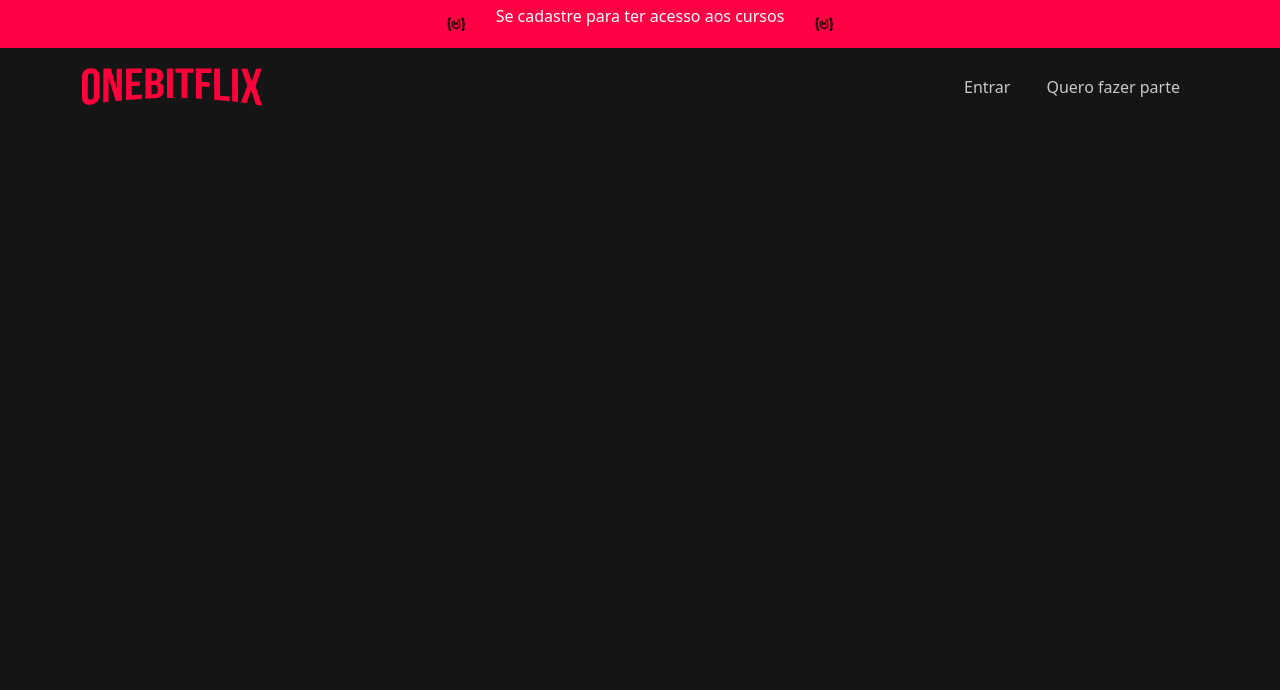
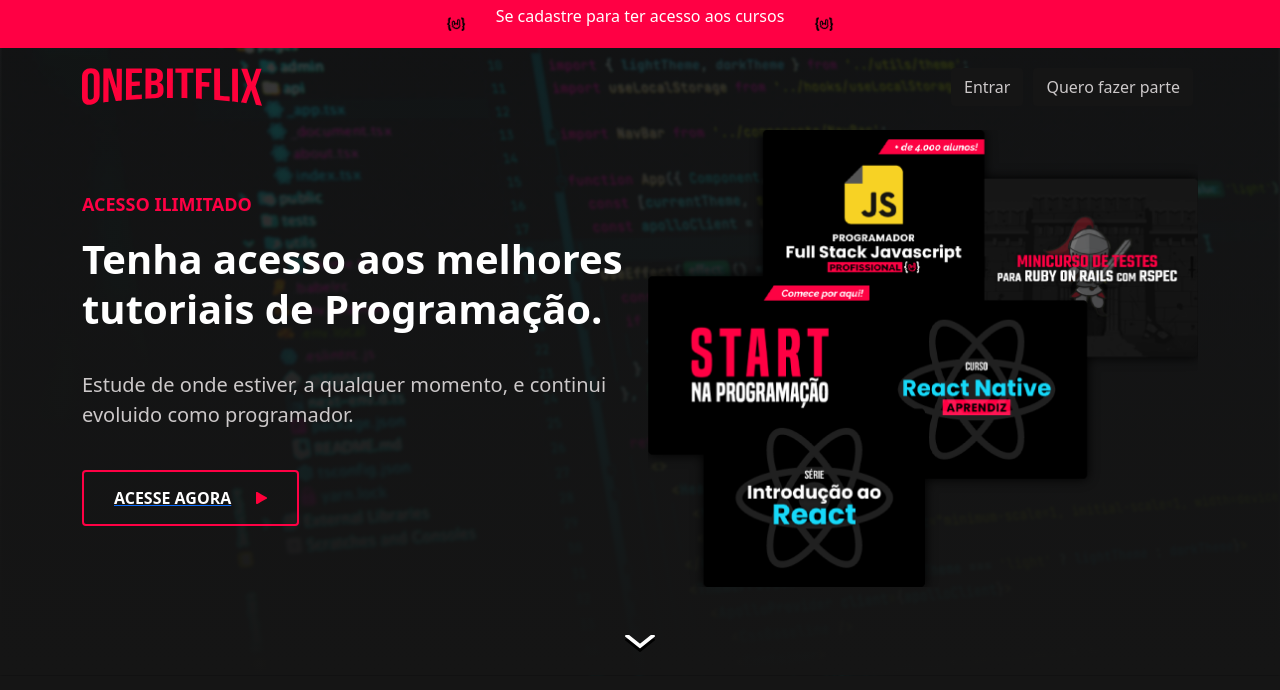
Before and after one commit to KaioGabrielSouzaRozini/OneBitFlix-Frontend, a Next.js app: page / in a window 1280 px wide. Shown: the top 690 px of the page. Built offline with nearby package versions, Linux system fonts and the light colour scheme.

Commit message:
Criando seção de apresentação

```diff
--- a/pages/index.tsx
+++ b/pages/index.tsx
@@ -1,5 +1,6 @@
 import Head from "next/head";
 import HeaderNoAuth from "../src/components/homeNoAtuth/headerNoAuth";
+import PresentationSection from "../src/components/homeNoAtuth/presentationSection";
 import styles from "../styles/HomeNoAuth.module.scss";
 
 const HomeNoAuth = () => {
@@ -15,7 +16,10 @@
         />
       </Head>
       <main>
-        <HeaderNoAuth />
+        <div className={styles.sectionBackground}>
+          <HeaderNoAuth />
+          <PresentationSection />
+        </div>
       </main>
     </>
   );
--- /dev/null
+++ b/src/components/homeNoAtuth/presentationSection/index.tsx
@@ -0,0 +1,55 @@
+import styles from "./styles.module.scss";
+import { Container, Row, Col, Button } from "reactstrap";
+import Link from "next/link";
+
+const PresentationSection = function () {
+  return (
+    <>
+      <Container className="py-4">
+        <Row>
+          <Col
+            md
+            className="d-flex flex-column justify-content-center align-items-start"
+          >
+            <p className={styles.subTitle}>ACESSO ILIMITADO</p>
+            <p className={styles.tittle}>
+              Tenha acesso aos melhores <br /> tutoriais de Programação.
+            </p>
+            <p className={styles.description}>
+              Estude de onde estiver, a qualquer momento, e continui <br />
+              evoluido como programador.
+            </p>
+            <Link href="/register">
+              <Button outline className={styles.btnCta}>
+                ACESSE AGORA
+                <img
+                  src="/buttonPlay.svg"
+                  alt="buttonImg"
+                  className={styles.btnImg}
+                />
+              </Button>
+            </Link>
+          </Col>
+          <Col md>
+            <img
+              src="/homeNoAuth/imgPresentation.png"
+              alt="imgIndex"
+              className={styles.imgPresentation}
+            />
+          </Col>
+        </Row>
+        <Row>
+          <Col className="d-flex justify-content-center pt-5">
+            <img
+              src="/homeNoAuth/iconArrowDown.svg"
+              alt="arrowDown"
+              className={styles.arrowDown}
+            />
+          </Col>
+        </Row>
+      </Container>
+    </>
+  );
+};
+
+export default PresentationSection;
--- /dev/null
+++ b/src/components/homeNoAtuth/presentationSection/styles.module.scss
@@ -0,0 +1,91 @@
+@import "../../../../styles/colors.module.scss";
+
+.imgPresentation {
+  width: 550px;
+}
+
+.subTitle {
+  font-size: 18px;
+  font-weight: bold;
+  color: $lightRed;
+}
+
+.tittle {
+  font-size: 40px;
+  font-weight: bold;
+  line-height: 50px;
+}
+
+.description {
+  font-size: 20px;
+  color: $lightGray;
+  margin: 20px 0px 40px 0px;
+}
+
+.btnCta {
+  font-weight: bold;
+  color: white;
+  display: flex;
+  align-items: center;
+  gap: 25px;
+
+  padding: 14px 30px;
+
+  border: 2px solid $lightRed;
+  .btnImg {
+    width: 11px;
+  }
+  &:hover {
+    border-color: $darkRed;
+    color: white;
+    background-color: transparent;
+  }
+}
+
+.arrowDown {
+  width: 30px;
+}
+
+@media (max-width: 1199px) and (min-width: 991px) {
+  .title {
+    font-size: 20px;
+    line-height: 30px;
+  }
+  .description {
+    font-size: 14px;
+  }
+}
+
+@media (max-width: 991px) {
+  .imgPresentation {
+    display: flex;
+    margin: 50px auto;
+  }
+}
+
+@media (max-width: 590px) {
+  .imgPresentation {
+    width: 95%;
+  }
+  .title {
+    font-size: 26px;
+    line-height: 34px;
+  }
+  .description {
+    font-size: 14px;
+  }
+  .btnCta {
+    padding: 10px 24px;
+  }
+}
+@media (max-width: 359px) {
+  .subTitle {
+    font-size: 14px;
+  }
+  .tittle {
+    font-size: 20px;
+  }
+  .description {
+    font-size: 12px;
+  }
+}
--- a/styles/HomeNoAuth.module.scss
+++ b/styles/HomeNoAuth.module.scss
@@ -0,0 +1,8 @@
+.sectionBackground {
+  background-image: linear-gradient(to bottom, #8b8b8b1a, #151515),
+    url("../public/homeNoAuth/backgroundPresentationSection.png");
+
+  background-position: center;
+  background-size: cover;
+  background-repeat: no-repeat;
+}
```
